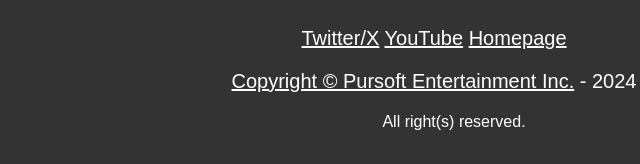
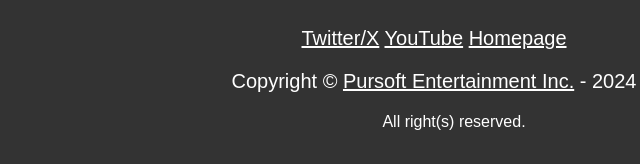
Before and after one commit to VsArchoyDorn/vsarchoydorn.github.io, a plain HTML site: page credits.html in a window 1280 px wide. Shown: the part 633-797 px from the top of the page, 226-866 px from the left. Drawn offline with Linux system fonts and the light colour scheme.

Commit message:
Update 2.0

```diff
--- a/credits.html
+++ b/credits.html
@@ -77,7 +77,7 @@ p:nth-child(1) {
     <p>I read <a href="https://github.com/oyepriyansh/.well-known">Oyepriyansh's tutorial</a> to link my website/domain to my Discord profile</p>
     <p>Font used: <a href="https://fonts.google.com/specimen/Dosis">Dosis (Bold)</a> owned by Google LLC</p>
     <footer>
-        <p> <a href="https://twitter.com/YappingtonLive">Twitter/X</a> <a href="https://youtube.com/@YappingtonUniverse">YouTube</a> <a href="https://yappingtonlive.github.io">Homepage</p>
+        <p> <a href="https://twitter.com/YappingtonLive">Twitter/X</a> <a href="https://youtube.com/@YappingtonUniverse">YouTube</a> <a href="https://yappingtonlive.github.io">Homepage</a></p>
         <p>Copyright © <a href="https://pursoft.neocities.org/">Pursoft Entertainment Inc.</a> - 2024</p>
         <ul>
             <li>All right(s) reserved.</li>
```
